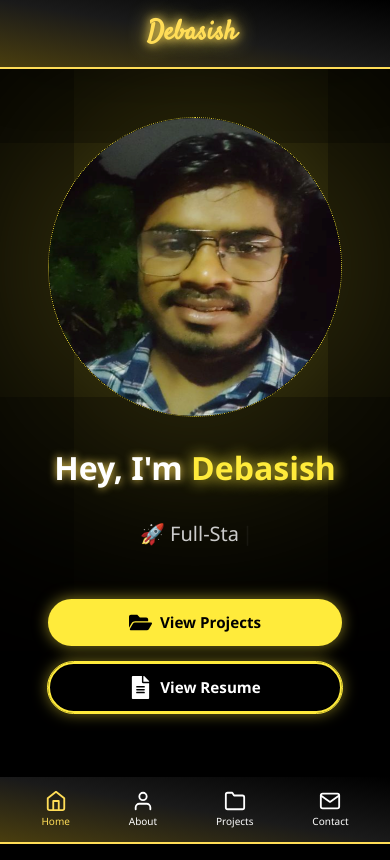
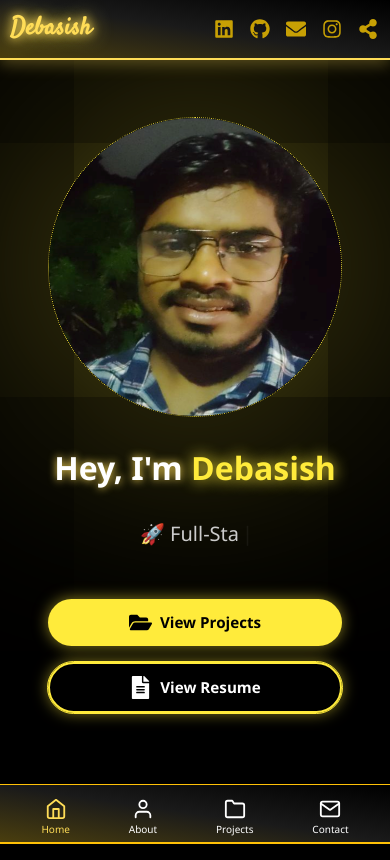
Before and after one commit to debasish39/portfolio9, a React (Vite) app: page / in a window 390 px wide. Built offline with nearby package versions, Linux system fonts and the light colour scheme; a web font is replaced by a local one.

Commit message:
update Navbar

```diff
--- a/src/bootstrapport/components/Navbar.css
+++ b/src/bootstrapport/components/Navbar.css
@@ -37,7 +37,7 @@
 }
 @media (max-width: 576px) {
   .brand-logo {
-    font-size: 33px;
+    /* font-size: 33px; */
   }
 }
 
@@ -383,7 +383,7 @@ body {
 }
 @media (max-width: 576px) {
   .brand-logo {
-    font-size: 33px;
+    /* font-size: 33px; */
   }
 }
 
--- a/src/bootstrapport/components/Navbar.jsx
+++ b/src/bootstrapport/components/Navbar.jsx
@@ -1,11 +1,22 @@
-import React, { useState, useEffect } from 'react';
-import { Link, NavLink } from 'react-router-dom';
-import { Navbar, Nav, Container } from 'react-bootstrap';
-import { FiHome, FiUser, FiFolder, FiMail } from 'react-icons/fi';
-import 'bootstrap/dist/css/bootstrap.css';
-import './Navbar.css';
-import AOS from 'aos';
-import 'aos/dist/aos.css';
+import React, { useState, useEffect } from "react";
+import { Link, NavLink } from "react-router-dom";
+import { Navbar, Nav, Container } from "react-bootstrap";
+import { FiHome, FiUser, FiFolder, FiMail } from "react-icons/fi";
+import "bootstrap/dist/css/bootstrap.css";
+import "./Navbar.css";
+import AOS from "aos";
+import "aos/dist/aos.css";
+import {
+  FaLinkedin,
+  FaInstagram,
+  FaGithub,
+  FaEnvelope,
+  FaShareAlt,
+} from "react-icons/fa";
+import {
+  OverlayTrigger,
+  Tooltip,
+} from "react-bootstrap";
 
 const MyNavbar = () => {
   const [visible, setVisible] = useState(true);
@@ -20,16 +31,40 @@ const MyNavbar = () => {
       setPrevScrollPos(currentScroll);
     };
 
-    window.addEventListener('scroll', handleScroll);
-    return () => window.removeEventListener('scroll', handleScroll);
+    window.addEventListener("scroll", handleScroll);
+    return () => window.removeEventListener("scroll", handleScroll);
   }, [prevScrollPos]);
+
+  // Share handler
+  const handleShare = () => {
+    const currentUrl = window.location.href;
+
+    if (navigator.share) {
+      navigator
+        .share({
+          title: "Check this out!",
+          text: "Hey, have a look at this page:",
+          url: currentUrl,
+        })
+        .catch((err) => console.log("Share canceled", err));
+    } else {
+      navigator.clipboard
+        .writeText(currentUrl)
+        .then(() => {
+          alert("✅ Link copied to clipboard!");
+        })
+        .catch((err) => console.error("Failed to copy:", err));
+    }
+  };
 
   return (
     <>
       {/* Large screen top navbar */}
       <Navbar
         expand="lg"
-        className={`custom-navbar shadow-lg fixed-top d-none d-lg-flex ${visible ? 'navbar-show' : 'navbar-hide'}`}
+        className={`custom-navbar shadow-lg fixed-top d-none d-lg-flex ${
+          visible ? "navbar-show" : "navbar-hide"
+        }`}
       >
         <Container fluid>
           <Navbar.Brand
@@ -41,41 +76,132 @@ const MyNavbar = () => {
             Debasish
           </Navbar.Brand>
 
-          <Navbar.Collapse id="navbar-nav" className="d-flex justify-content-end">
+          <Navbar.Collapse
+            id="navbar-nav"
+            className="d-flex justify-content-end"
+          >
             <Nav className="custom-nav">
-              <Nav.Link as={NavLink} to="/" end data-aos="fade-down" data-aos-delay="100">
+              <Nav.Link
+                as={NavLink}
+                to="/"
+                end
+                data-aos="fade-down"
+                data-aos-delay="100"
+              >
                 <FiHome /> Home
               </Nav.Link>
-              <Nav.Link as={NavLink} to="/about" data-aos="fade-down" data-aos-delay="200">
+              <Nav.Link
+                as={NavLink}
+                to="/about"
+                data-aos="fade-down"
+                data-aos-delay="200"
+              >
                 <FiUser /> About
               </Nav.Link>
-              <Nav.Link as={NavLink} to="/projects" data-aos="fade-down" data-aos-delay="300">
+              <Nav.Link
+                as={NavLink}
+                to="/projects"
+                data-aos="fade-down"
+                data-aos-delay="300"
+              >
                 <FiFolder /> Projects
               </Nav.Link>
-              <Nav.Link as={NavLink} to="/contact" data-aos="fade-down" data-aos-delay="400">
+              <Nav.Link
+                as={NavLink}
+                to="/contact"
+                data-aos="fade-down"
+                data-aos-delay="400"
+              >
                 <FiMail /> Contact
               </Nav.Link>
             </Nav>
           </Navbar.Collapse>
         </Container>
       </Navbar>
-    <Navbar
-        expand="lg"
-        className="custom-navbar shadow-lg fixed-top d-flex d-lg-none justify-content-center "
+
+      {/* Small screen top social navbar */}
+      <Navbar
+        className={`custom-navbar bg-black/30 h-15 fixed-top d-flex d-lg-none justify-content-around ${
+          visible ? "navbar-show" : "navbar-hide"
+        }`}
       >
-        <Navbar.Brand
+        <div className="flex items-center justify-between w-full md:hidden">
+          <Navbar.Brand
             as={Link}
             to="/"
-            className="brand-logo"
+            className="brand-logo fs-2"
             data-aos="flip-right"
           >
             Debasish
           </Navbar.Brand>
+        </div>
+        <div className="gap-3 flex items-center justify-between pr-3 md:hidden">
+          <OverlayTrigger placement="bottom" overlay={<Tooltip>LinkedIn</Tooltip>}>
+            <a
+              href="https://www.linkedin.com/in/debasish-panda-857715314/"
+              target="_blank"
+              rel="noopener noreferrer"
+              data-aos="fade-right"
+              data-aos-delay="100"
+            >
+              <FaLinkedin size={20} className="icon" />
+            </a>
+          </OverlayTrigger>
+
+          <OverlayTrigger placement="bottom" overlay={<Tooltip>GitHub</Tooltip>}>
+            <a
+              href="https://github.com/debasish39"
+              target="_blank"
+              rel="noopener noreferrer"
+              data-aos="fade-down"
+              data-aos-delay="300"
+            >
+              <FaGithub size={20} className="icon" />
+            </a>
+          </OverlayTrigger>
+
+          <OverlayTrigger placement="bottom" overlay={<Tooltip>Email</Tooltip>}>
+            <a
+              href="mailto:djproject963@gmail.com"
+              target="_blank"
+              rel="noopener noreferrer"
+              data-aos="fade-left"
+              data-aos-delay="400"
+            >
+              <FaEnvelope size={20} className="icon" />
+            </a>
+          </OverlayTrigger>
+
+          <OverlayTrigger placement="bottom" overlay={<Tooltip>Instagram</Tooltip>}>
+            <a
+              href="https://www.instagram.com/deba_963"
+              target="_blank"
+              rel="noopener noreferrer"
+              data-aos="fade-up"
+              data-aos-delay="200"
+            >
+              <FaInstagram size={20} className="icon" />
+            </a>
+          </OverlayTrigger>
+            <OverlayTrigger placement="bottom" overlay={<Tooltip>Share</Tooltip>}>
+            <a
+              href="https://www.instagram.com/deba_963"
+              target="_blank"
+              rel="noopener noreferrer"
+              data-aos="fade-up"
+              data-aos-delay="200" onClick={handleShare}
+            >
+             <FaShareAlt size={20} className="icon" />
+            </a>
+          </OverlayTrigger>
+        </div>
       </Navbar>
+
       {/* Small screen bottom navbar */}
       <Navbar
         expand="lg"
-        className="custom-navbar shadow-lg fixed-bottom d-flex flex-col d-lg-none bottom-navbar"
+        className={`custom-navbar shadow-lg
+          h-15 sm:h-18 fixed-bottom d-flex flex-column d-lg-none bottom-navbar border-top border-warning`}
       >
         <Container className="justify-content-around">
           <Nav className="d-flex w-100 justify-content-around flex-row text-center">
@@ -95,6 +221,7 @@ const MyNavbar = () => {
               <FiMail size={22} />
               <div className="nav-label">Contact</div>
             </Nav.Link>
+
           </Nav>
         </Container>
       </Navbar>
```
